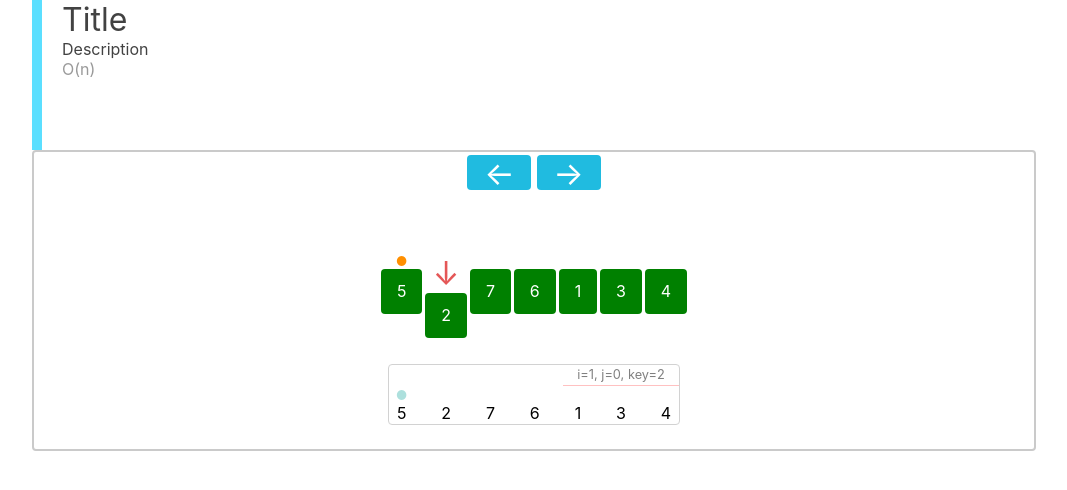
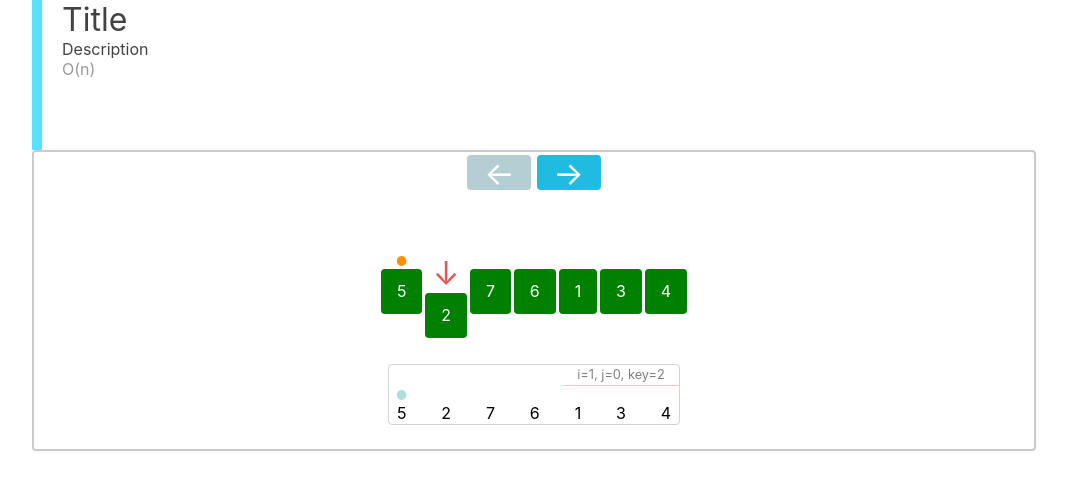
Before and after one commit to AlexFox1777/TypeScript-Handbook, a React app: page / in a window 1280 px wide. Shown: the top 490 px of the page, without its empty margins (108-1175 px from the left). Built offline with nearby package versions, Linux system fonts and the light colour scheme.

Commit message:
control btns design

```diff
--- a/src/components/sorting/iterative_sorting/insertion_sort/InsertionSort.tsx
+++ b/src/components/sorting/iterative_sorting/insertion_sort/InsertionSort.tsx
@@ -65,12 +65,12 @@ const InsertionSort: FunctionComponent<Partial<Props>> = ({
                     inputArr[j + 1]
                 );
             }
+
+            setHistory((prev) => [[...inputArr], ...prev]);
+
+            let iterInfo = `i=${iter.i}, j=${iter.j}, key=${iter.key}`;
+            setInfo((prev) => [iterInfo, ...info]);
         }
-
-        setHistory((prev) => [[...inputArr], ...prev]);
-
-        let iterInfo = `i=${iter.i}, j=${iter.j}, key=${iter.key}`;
-        setInfo((prev) => [iterInfo, ...info]);
 
         setNms(inputArr);
     };
@@ -78,8 +78,13 @@ const InsertionSort: FunctionComponent<Partial<Props>> = ({
     return (
         <Root>
             <Pannel>
-                <ArrowBtn>←</ArrowBtn>
-                <ArrowBtn onClick={() => iSNext(nms)}>→</ArrowBtn>
+                <ArrowBtn isActive={iter.i > 2}>←</ArrowBtn>
+                <ArrowBtn
+                    onClick={() => iter.i < nms.length && iSNext(nms)}
+                    isActive={iter.i < nms.length}
+                >
+                    →
+                </ArrowBtn>
             </Pannel>
 
             <List>
@@ -127,19 +132,20 @@ const List = styled.div`
     justify-content: center;
 `;
 
-const ArrowBtn = styled.button`
+const ArrowBtn = styled.button<{ isActive: boolean }>`
     cursor: pointer;
     margin: 2%;
     min-width: 4rem;
     height: 35px;
     border: none;
-    background: #20bbe0;
+    background: ${(props) => (props.isActive ? "#20bbe0" : "#b5ced4")};
     border-radius: 4px;
     color: white;
     font-size: 2rem;
     outline: none;
+    cursor: ${(props) => (props.isActive ? "pointer" : "not-allowed")};
     &:hover {
-        background: #0a91b1;
+        background: ${(props) => (props.isActive ? "#0a91b1" : "#b5ced4")};
     }
 `;
 
```
